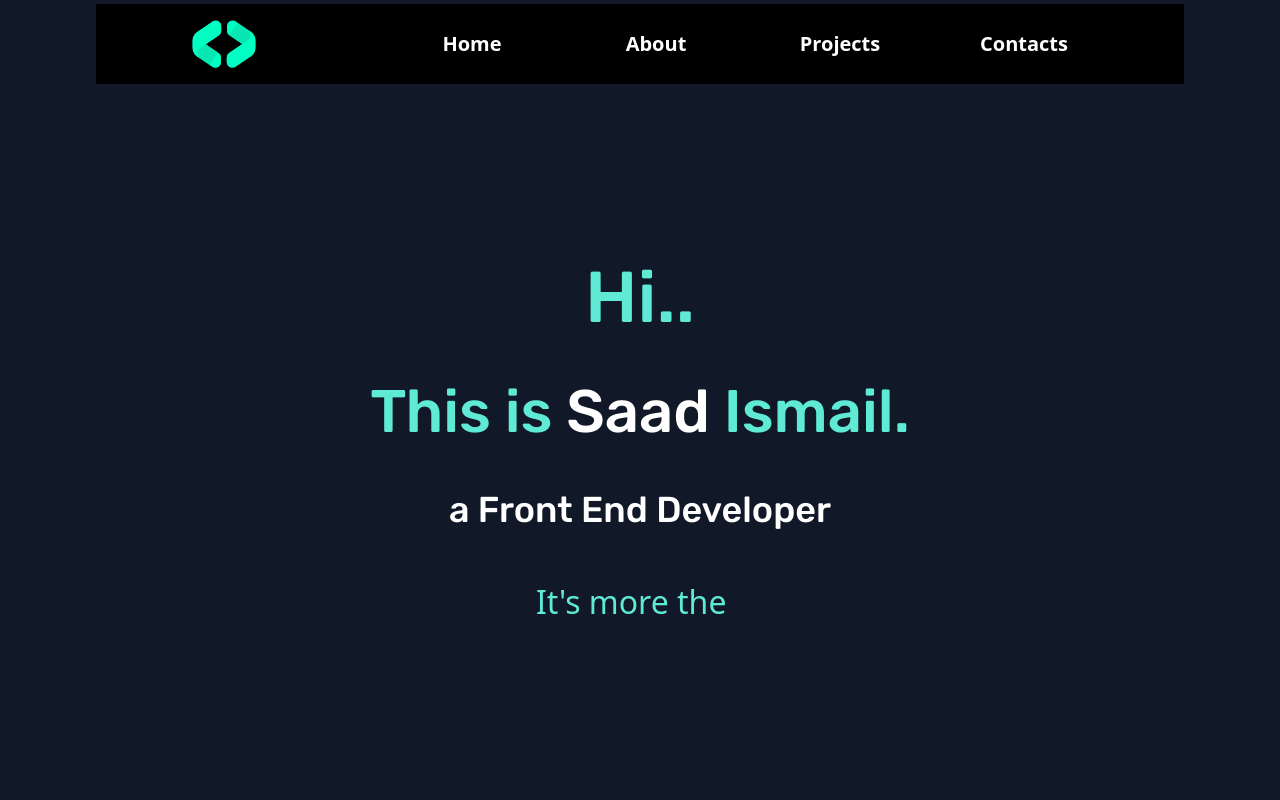
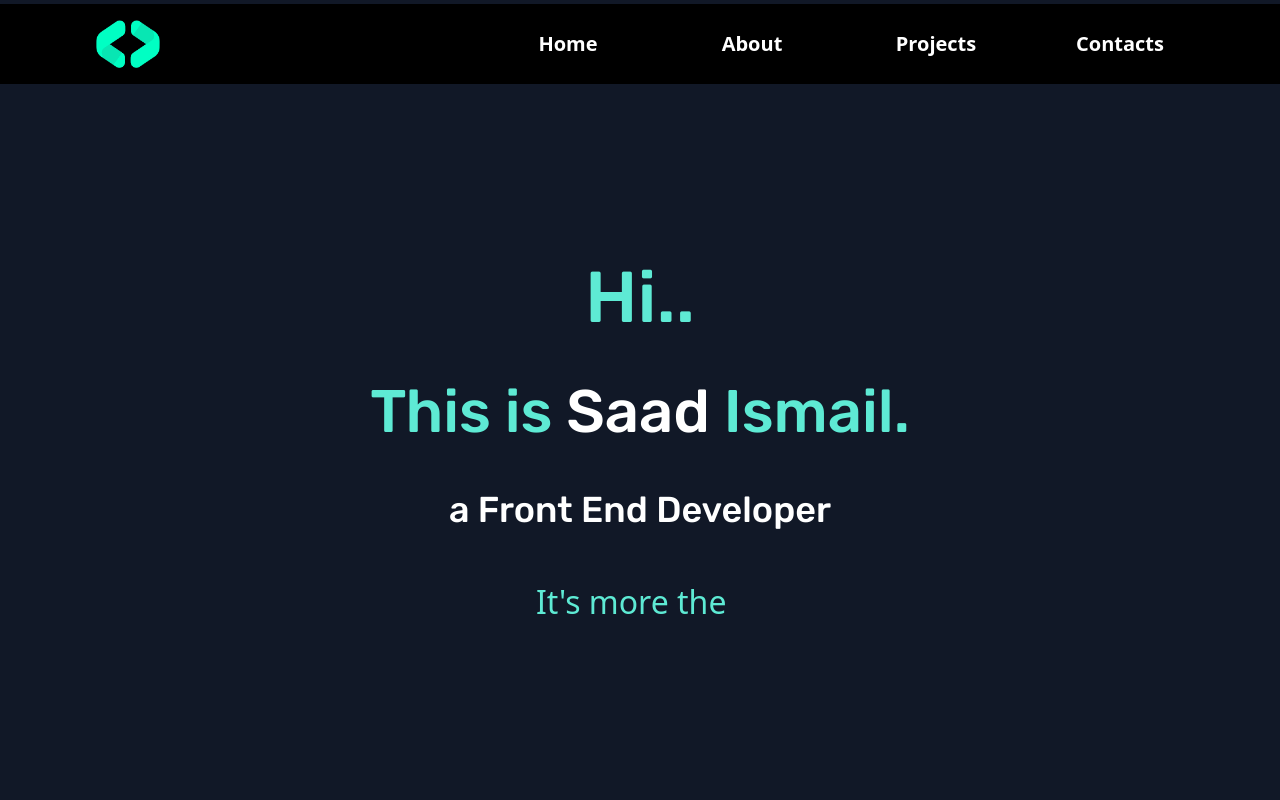
Before and after one commit to saadismail01/Portfolio, a React (Vite) app: page / in a window 1280 px wide. Shown: the top 800 px of the page. Built offline with nearby package versions, Linux system fonts and the light colour scheme.

Commit message:
editing on app main file

```diff
--- a/src/App.jsx
+++ b/src/App.jsx
@@ -8,7 +8,7 @@ import Footer from "./pages/Footer.tsx";
 
 const App = () => {
   return (
-    <div className="w-full px-24">
+    <div className="w-full">
       <style>
         @import
         url('https://fonts.googleapis.com/css2?family=Rubik:wght@500&display=swap');
```
